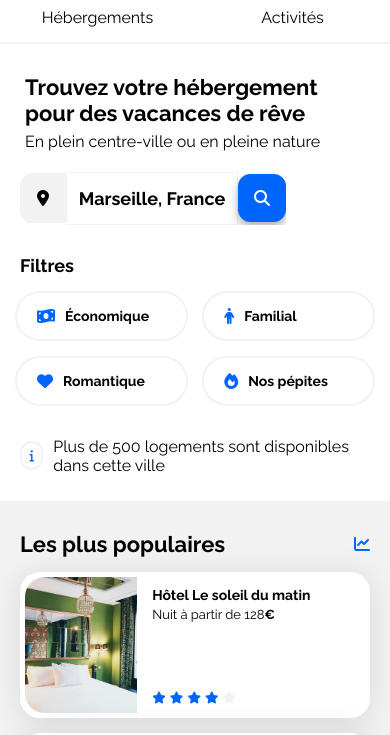
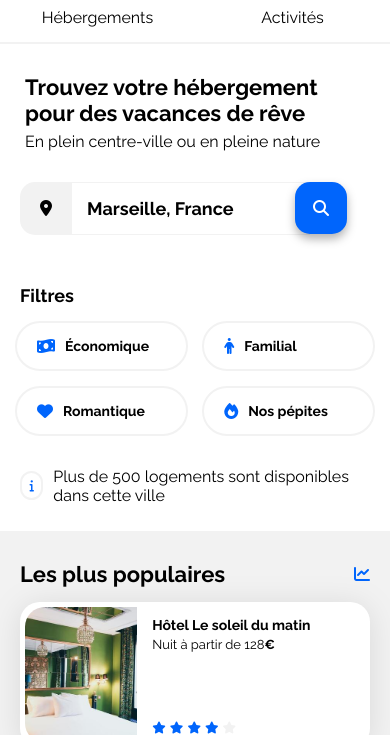
Before and after one commit to LianeCC/projet2-booki, a plain HTML site: page index.html in a window 390 px wide. Shown: the part 74-809 px from the top of the page. Drawn offline with Linux system fonts and the light colour scheme.

Commit message:
modification form recherche et h3 activites cards - tout écran

```diff
--- a/index.html
+++ b/index.html
@@ -17,7 +17,7 @@
 <body>
     <div class="main-container">
 
-        <!------------ navigation et promesse ----------------->
+    <!-- ----- navigation et promesse -------------->
         <header>
             <img src="./images/logo/Booki.png" alt="Logo Booki">
             <nav class="lienmenu">
@@ -31,26 +31,19 @@
             <p>En plein centre-ville ou en pleine nature</p>
         </div>
 
-      <!------------ formulaire recherche ----------------->
-
-
+    <!------- formulaire recherche -------------->
         <form action="" method="get" class="formulaire-recherche">
             <div class="iconegps-rechercher">
-                    <span class="iconegps"><i class="fa-solid fa-location-dot"></i></span>
+                <div class="iconegps"><i class="fa-solid fa-location-dot"></i></div>
                 <input type="text" name="ville" placeholder="Marseille, France">
-                    <span class="iconeloupe"><i class="fa-solid fa-magnifying-glass"></i></span>
             </div>
             <div class="bouton">
-                    <button type="submit" class=""Rechercher>Rechercher</button>
+                <div class="iconeloupe"><i class="fa-solid fa-magnifying-glass"></i></div>
+                <button type="submit" class="Rechercher">Rechercher</button>
             </div>
-
         </form>
 
-
-
-
-
-         <!------------ filtres ----------------->
+    <!-- ----- filtres ----------------->
         <div class="filtres">
             <h4 class="h4filtres">Filtres</h4>
             <div class="ensemble-filtres">
@@ -74,11 +67,11 @@
         </div>
 
         <div class="point-information">
-            <i class="fa-solid fa-info" alt="icône point information"></i>
+            <i class="fa-solid fa-info"></i>
             <p>Plus de 500 logements sont disponibles dans cette ville</p>
         </div>
 
-        <!------------ Main : Hebergements et Plus Populaires ----------------->
+    <!-- ----- Main : Hebergements et Plus Populaires -------------->
         <main>
             <div class="hebergements-and-populaires">
                 <section class="hebergements" id="liennav-hebergemenst">
@@ -270,7 +263,7 @@
             </div>
         </main>
 
-        <!-------------- section Activites ------------------------>
+    <!-- ----- section Activites --------------->
         <div class="activite">
             <section class="activites" id="liennav-activites">
                 <h2 class="section-title">Activités à Marseille</h2>
@@ -278,32 +271,32 @@
                     <a href="#">
                         <article class="card">
                             <img src="./images/activites/reno-laithienne.jpg" alt="Image d'un port avec bateau'">
-                            <h3 class="card-title">Vieux-Port</h3>
+                            <div class="cardtitle-activites"><h3 class="card-title">Vieux-Port</h3></div>
                         </article>
                     </a>
                     <a href="#">
                         <article class="card">
                             <img src="./images/activites/paul-hermann.jpg" alt="Image d'un fort sur un promontoire rocheux">
-                            <h3 class="card-title">Fort de Pomègues</h3>
+                            <div class="cardtitle-activites"><h3 class="card-title">Fort de Pomègues</h3></div>
                         </article>
                     </a>
                     <a href="#">
                         <article class="card">
                             <img src="./images/activites/kilyan-sockalingum.jpg" alt="Image des calanques et de la mer">
-                            <h3 class="card-title">Parc National des Calanques</h3>
+                            <div class="cardtitle-activites"><h3 class="card-title">Parc National des Calanques</h3></div>
                         </article>
                     </a>
                     <a href="#">
                         <article class="card">
                             <img src="./images/activites/florian-wehde.jpg" alt="Image de l'église Notre-Dame de Marseille">
-                            <h3 class="card-title">Notre-Dame-de-la-Guarde</h3>
+                            <div class="cardtitle-activites"><h3 class="card-title">Notre-Dame-de-la-Guarde</h3></div>
                         </article>
                     </a>
                 </div>
             </section>
         </div>
 
-        <!------------------ Footer ----------------------->
+    <!-- ----- Footer ---------->
         <footer>
             <div class="section-footer">
                 <h4>À propos</h4>
@@ -311,13 +304,11 @@
                 <a href="#">Conditions générales</a>
                 <a href="#">Données et confidentialité</a>
             </div>
-
             <div class="section-footer">
                 <h4>Nos hébergements</h4>
                 <a href="#">Charte qualité</a>
                 <a href="#">Proposer votre hôtel</a>
             </div>
-
             <div class="section-footer">
                 <h4>Assistance</h4>
                 <a href="#">Centre d'aide</a>
@@ -325,7 +316,6 @@
             </div>
         </footer>
 
-
     </div>
 </body>
 
--- a/style.css
+++ b/style.css
@@ -121,15 +121,17 @@ nav a {
     justify-content: left;
     margin-top: 40px;
     margin-bottom: 20px;
+    border: none;
+    background-color: #F2F2F2;
+    border-radius: 20px;
+    max-width: 300px;
 }
 
 .iconegps-rechercher {
     display:flex;
     align-items: center;
-    border-radius: 15px 0 0 15px;
-    overflow: hidden;
+    justify-items: center;
     color:#000000;
-    background-color: #F2F2F2;
 }
 
 .iconegps i {
@@ -145,8 +147,10 @@ nav a {
     font-size: 18px;
     font-weight: bold;
     width: 150px;
-    border: 1px solid #F2F2F2;
-
+    border-top: 1px solid #F2F2F2;
+    border-bottom: 1px solid #F2F2F2;
+    border-right: none;
+    border-left: none;
 }
 
 .formulaire-recherche input[type="text"]::placeholder {
@@ -160,11 +164,12 @@ button {
     font-size: 16px;
     font-weight: bold;
     width: 150px;
-    border: 1px solid #0065FC;
     background-color: #0065FC;
     color:#FFffff;
+    border: 2px solid #0065FC;
     border-radius: 0 15px 15px 0px;
-    width : 130px;
+    max-width : 130px;
+
 }
 
 .iconeloupe {
@@ -373,7 +378,6 @@ button {
     flex-direction: column;
     margin-top: 50px;
     width: 100%;
-
  }
 
  .activites-cards {
@@ -382,8 +386,6 @@ button {
     justify-content: space-between;
     flex-wrap: nowrap;
     gap: 20px;
-
-
  }
 
  .activites-cards .card {
@@ -407,6 +409,7 @@ button {
  .activites-cards .card-title {
     padding: 5px 20px;
  }
+
 
 
 /******** Footer **********/
@@ -495,6 +498,17 @@ footer {
         height: 200px;
     }
 
+    .cardtitle-activites {
+        display:table;
+    }
+
+    .activites-cards .card-title {
+        vertical-align: middle;
+        height: 60px;
+        display: table-cell;
+
+    }
+
     .section-footer {
         margin-right: 12%;
     }
@@ -564,41 +578,44 @@ footer {
         line-height: 0px;
     }
 
-    .formulaire-recherche {
-        margin-top: 30px;
-        margin-left: 20px;
-        align-items: center;
-        margin-bottom: 0px;
+    button {
+        display: none;
     }
 
-    .iconegps-rechercher {
-        overflow: none;
+    .formulaire-recherche {
+        max-width: 100%;
+        border-radius: 15px;
+        margin-right: 20px;
+        margin-left: 20px;
         background-color: #FFffff;
     }
-
-    .iconegps i {
+    .iconegps-rechercher {
+        position: relative;
         background-color: #F2F2F2;
-        padding: 16px;
-        margin: 0px;
-        border: 1px solid #F2F2F2;
+        border-radius: 15px;
     }
 
-    .iconeloupe {
-        display: flex;
-        border: none;
+    .formulaire-recherche input[type="text"] {
+        width: 100%;
+        text-align: left;
+        padding-left: 15px ;
     }
-
     .iconeloupe i {
         color: #FFffff;
         background-color: #0065FC;
+        border: 1px solid #0065FC;
+        border-radius: 15px;
+
+    }
+    .iconeloupe {
+        position: absolute;
+        left: 295px;
+        display: flex;
+        align-items: center;
+        background-color: #0065FC;
+        padding: 17px;
         filter: drop-shadow(0px 5px 5px rgba(0, 0, 0, 0.3));
-        padding: 15px;
-        border: 1px solid #0065FC;
-        border-radius: 12px;
-    }
-
-    button {
-        display:none;
+        border-radius: 15px;
     }
 
     .filtres {
@@ -706,14 +723,13 @@ footer {
         height: 150px;
     }
 
-
-
-
-
-
+    .activites-cards .card-title {
+        height: 40px;
+    }
 
     footer {
         flex-direction: column;
+        padding-left: 20px;
     }
 
 
```
Lines whose indentation alone changed are shown as unchanged.
